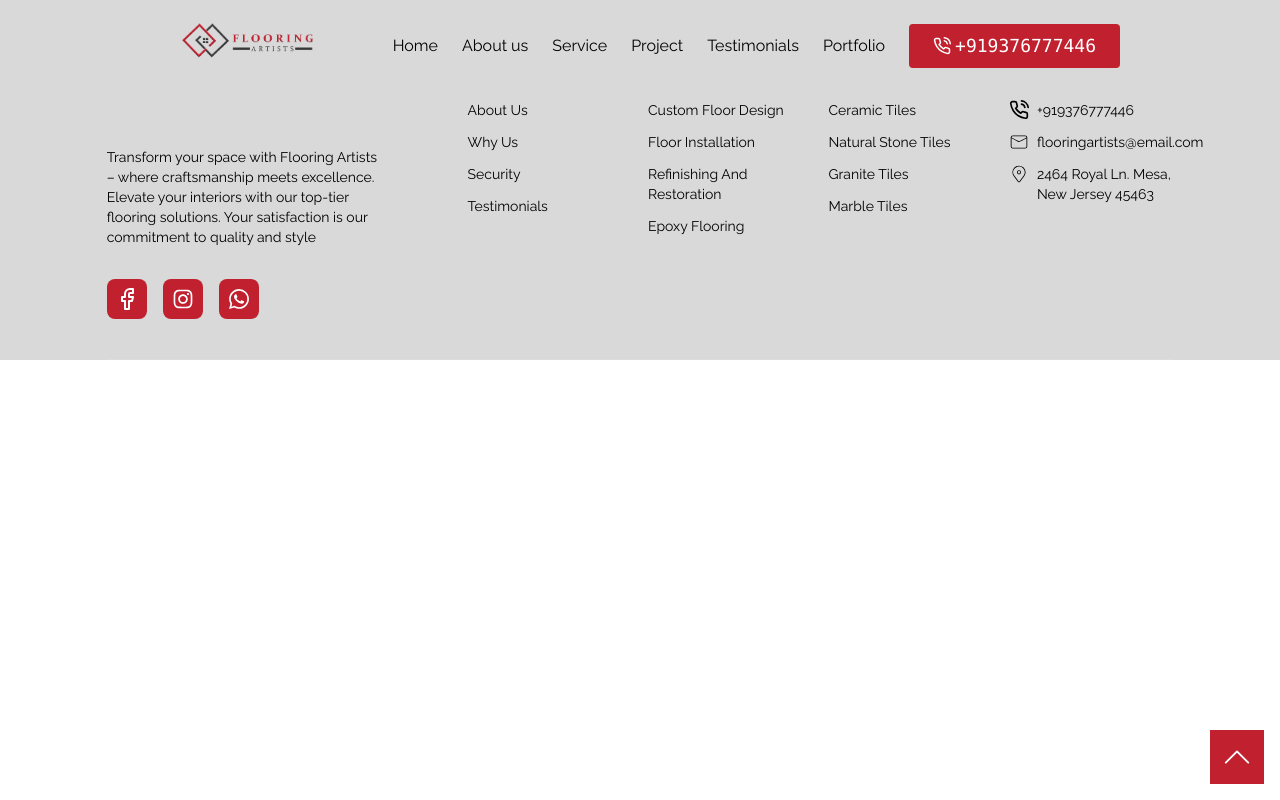
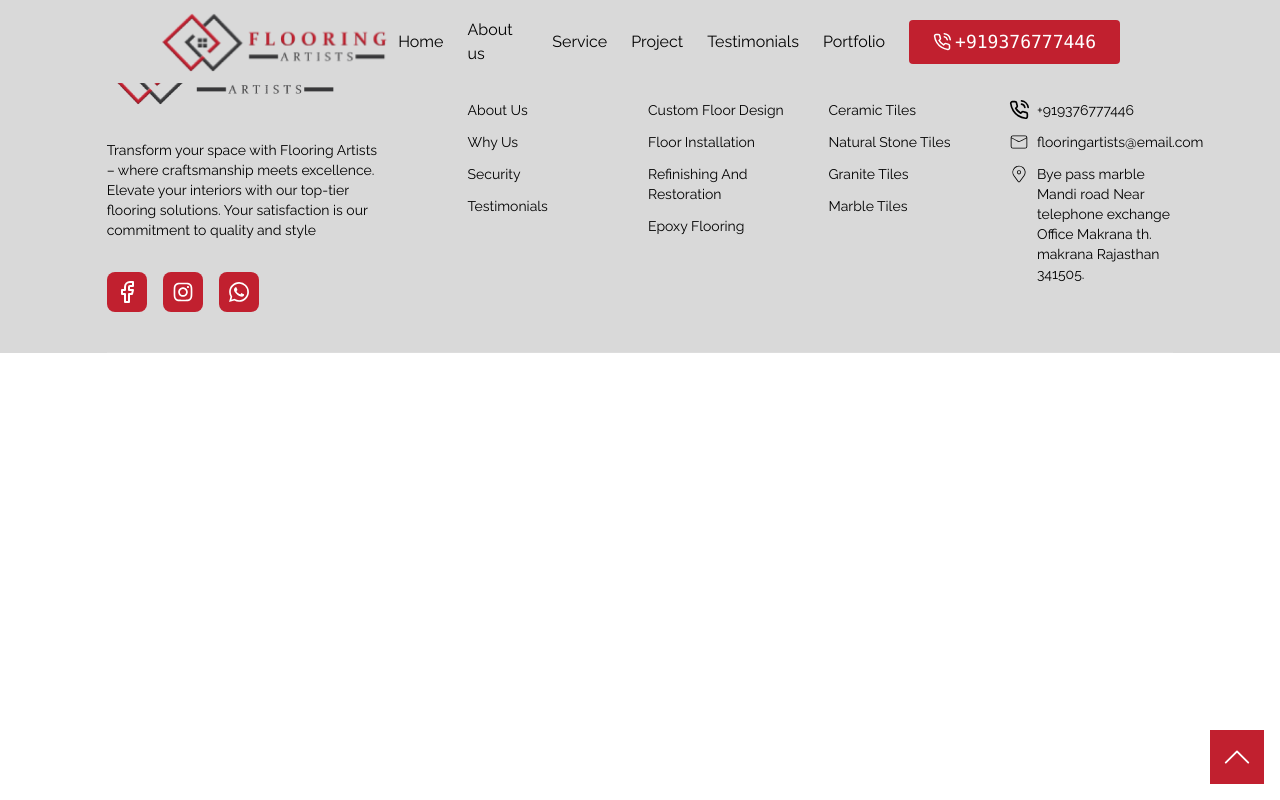
Before and after one commit to flooringartists/next-floring-ssr-custom-express, a React app: page /components/Header in a window 1280 px wide. Built offline with nearby package versions, Linux system fonts and the light colour scheme.

Commit message:
save changes

```diff
--- a/pages/components/Footer.tsx
+++ b/pages/components/Footer.tsx
@@ -126,8 +126,8 @@ export default function Footer() {
     {
       num: "2",
       icon: <CiLocationOn size={20}/>,
-      detail: "2464 Royal Ln. Mesa, New Jersey 45463",
-      url: "",
+      detail: "Bye pass marble Mandi road Near telephone  exchange Office Makrana th. makrana Rajasthan  341505.",
+      url: "https://www.google.com/maps/dir/Bye+pass+marble+Mandi+road+Near+telephone++exchange+Office+Makrana+th.+makrana+Rajasthan++341505./Makrana,+Rajasthan/@27.0286285,74.6733356,13z/data=!3m1!4b1!4m8!4m7!1m0!1m5!1m1!1s0x396b9dabf80381a5:0x54ae574801fd7669!2m2!1d74.714621!2d27.0285581?entry=ttu",
 
     }
   ];
@@ -283,15 +283,15 @@ export default function Footer() {
         <footer className="grid w-11/12 grid-cols-1 gap-4 py-10  lg:grid-cols-6 md:grid-cols-3 md::gap-10 mx-auto 2xl:w-9/12 xl:w-5/6 lg:w-11/12 border-b border-white/10">
           <div className="col-span-1 space-y-8 md:col-span-2">
             <Link href="/" passHref={true}>
-              <div className="">
+              <div className="w-full">
                 <Image
-                  src="/img/logo.png"
+                  src="/img/logo.webp"
                   className=""
                   alt="home.png"
                   loader={uploadcareLoader}
                   unoptimized={true}
-                  width={200}
-                  height={200}
+                  width={240}
+                  height={68}
                 />
               </div>
             </Link>
@@ -373,7 +373,7 @@ export default function Footer() {
                 return (
                   <div key={num} className="flex space-x-2 itmes-center">
                     <span> {icon}</span>
-                    <a href={url} > {detail}</a>
+                    <a href={url} target="_blank"> {detail}</a>
                   </div>
                 );
               })}
--- a/pages/components/Header.tsx
+++ b/pages/components/Header.tsx
@@ -4,7 +4,6 @@ import Image from "next/image";
 import { useRouter } from 'next/router';
 import { HiMenuAlt3 } from 'react-icons/hi';
 import { FiPhoneCall } from "react-icons/fi";
-
 import $ from 'jquery';
 import { uploadcareLoader } from "@uploadcare/nextjs-loader";
 const Header = () => {
@@ -30,11 +29,11 @@ const Header = () => {
   return (
 
     <nav className="bg-[#D9D9D9]  z-20 header w-full">
-      <header className="flex justify-between items-center  py-4 xl:w-9/12 lg:w-11/12 lg:px-0  md:px-8 px-4 mx-auto relative">
+      <header className="flex justify-between items-center  py-2 xl:w-9/12 lg:w-11/12 lg:px-0  md:px-8 px-4 mx-auto relative">
         <Link href="/" passHref={true}>
           <div className="flex items-center space-x-4 " >
-            <Image width={160} height={160} className=" object-cover object-center cursor-pointer duration-700  "  loader={uploadcareLoader}
-                  unoptimized={true} src="/img/logo.png" priority alt="logo png " />
+            <Image width={160} height={160} className=" w-full"  loader={uploadcareLoader}
+                  unoptimized={true} src="/img/logo.webp" priority alt="logo png " />
           </div>
         </Link>
         <div onClick={toggle} className="bg-[#c6c7be] p-2 rounded-md lg:hidden flex space-x-4 text-[#000]" id="show">
--- a/pages/portfolio-details.tsx
+++ b/pages/portfolio-details.tsx
@@ -12,7 +12,7 @@ export default function Tech() {
   const [tech, setTech] = useState(0);
 
 
-  const GraniteTiles = [
+  const marbel = [
     {
       number: '1',
       img: '/img/floor1.png',
@@ -26,8 +26,26 @@ export default function Tech() {
       img: '/img/floor3.png',
     },
     {
-      number: '3',
+      number: '4',
       img: '/img/floor4.png',
+    },
+  ]
+  const GraniteTiles = [
+    {
+      num: '1',
+      img: '/img/floor9.png',
+    },
+    {
+      num: '2',
+      img: '/img/floor10.png',
+    },
+    {
+      num: '3',
+      img: '/img/floor11.png',
+    },
+    {
+      num: '4',
+      img: '/img/floor12.png',
     },
   ]
 
@@ -78,7 +96,7 @@ export default function Tech() {
             <div className="grid  lg:grid-cols-4 md:grid-cols-3 grid-cols-2 divide-x-1 md:gap-10 gap-6 relative py-0">
             <>
               {
-               GraniteTiles.map((elem) => {
+               marbel.map((elem) => {
                   const { img } = elem;
                   return (
                     <div data-aos="zoom-in-right" data-aos-delay="100" data-aos-duration="1000" className=" group inline-block py-4  overflow-hidden transition text-white duration-500" >
```
Also changed, not shown: public/img/logo.webp (added).
